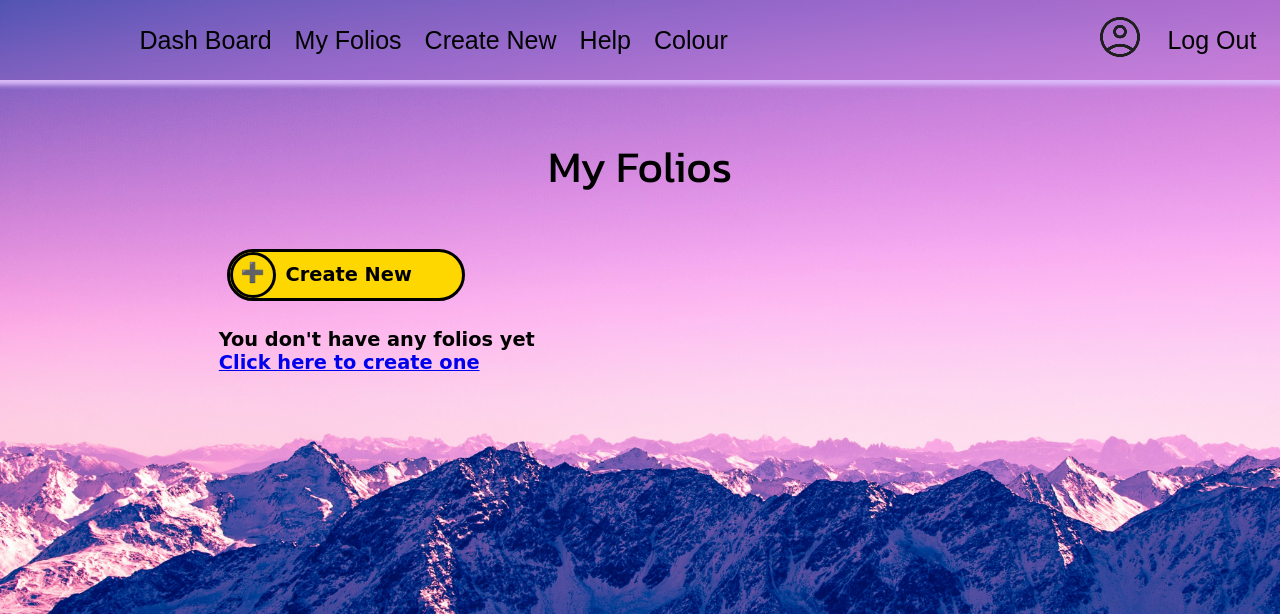
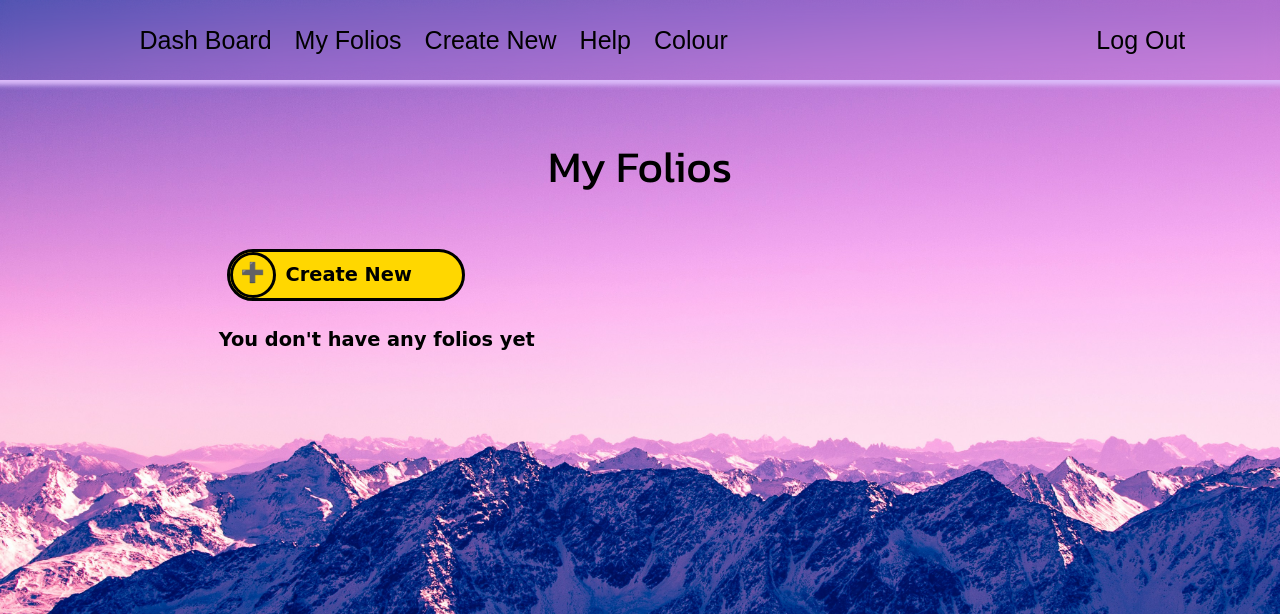
Before and after one commit to kos1070sc/folio_planner, a Flask app: page /my_folios in a window 1280 px wide. Shown: the top 614 px of the page. Run offline with Flask 3, Linux system fonts and the light colour scheme; a user stored in the database is signed in; some libraries are stand-ins or nearby versions; some web fonts are replaced.

Commit message:
navbar changes

```diff
--- a/app/templates/my_folios.html
+++ b/app/templates/my_folios.html
@@ -49,7 +49,6 @@
     {% else %}
     <div class="empty_message">
         <p>You don't have any folios yet</p>
-        <a href="{{ url_for('create_new')}}">Click here to create one</a>
     </div>
     {% endif %}
 </div>
--- a/app/templates/user_layout.html
+++ b/app/templates/user_layout.html
@@ -16,7 +16,6 @@
 				<a class = "left_link" href= "{{ url_for('help') }}">Help</a>
 				<a class = "left_link" href= "{{ url_for('colour') }}">Colour</a>
 				<div class = spacer></div>
-				<a class = "right_link" href="{{ url_for('dashboard') }}"><img src="/static/images/profile.png" alt="Herrr"></a>
 				<a class = "right_link" href="{{ url_for('logout') }}">Log Out</a>
 			</div> <!-- navbar -->
 			<!-- pages in navbar -->
```
Also changed, not shown: app/folio.db, app/static/images/Flowers_1.jpg (added), app/static/images/Lexus_Is250_1.jpg (added), app/static/images/Python_1.png (added).
